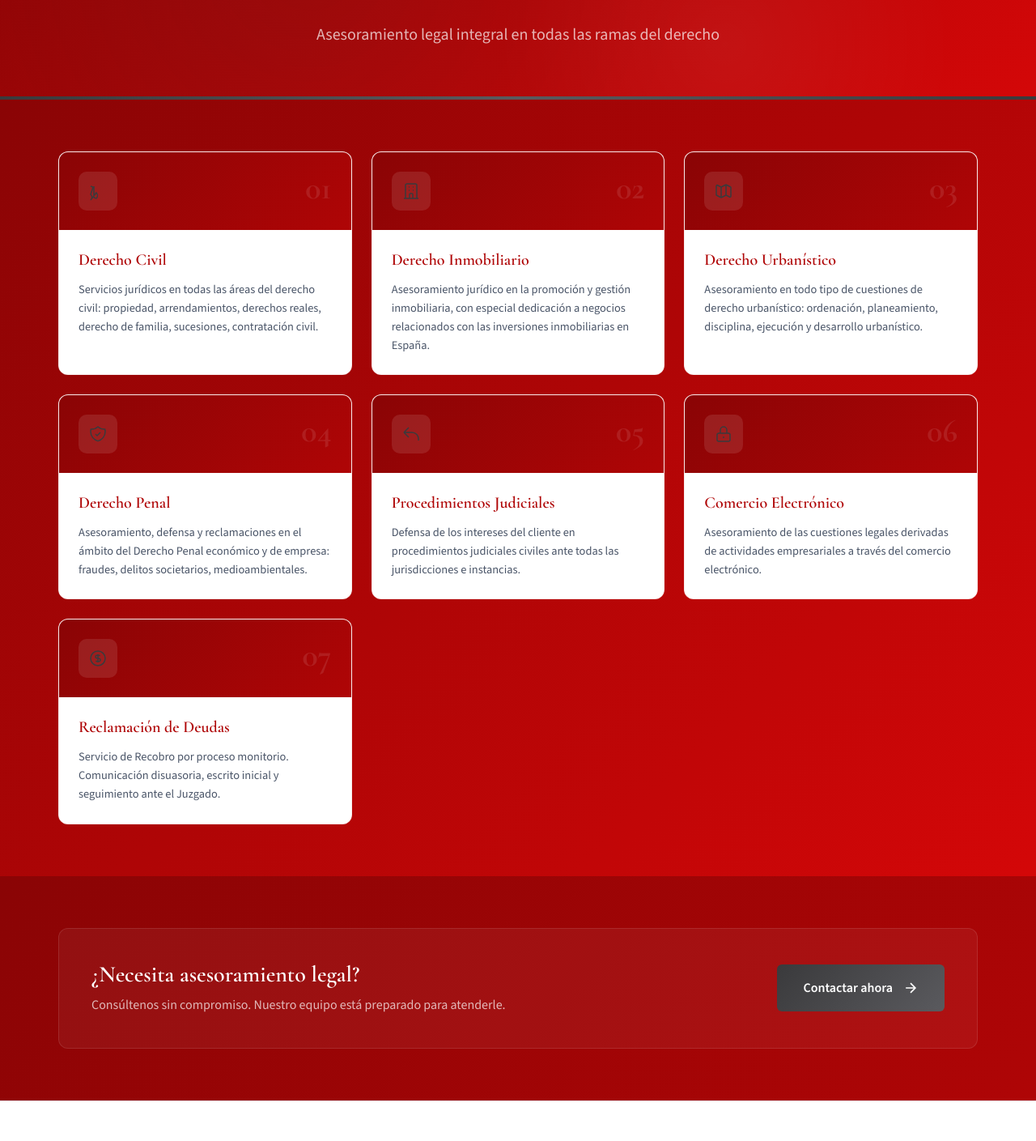
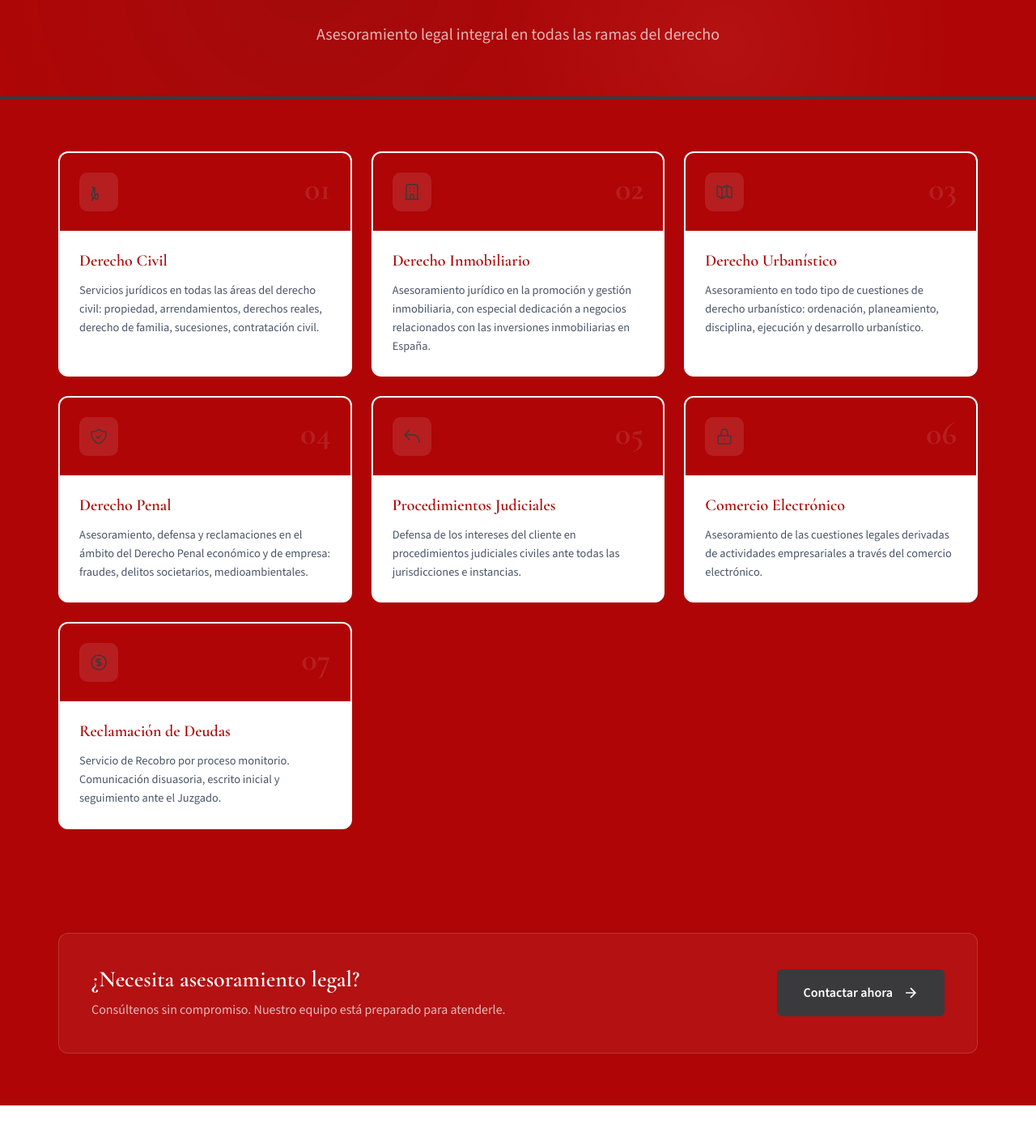
Before and after one commit to rubenvg16/ccs-contacto, an Angular app: page /servicios in a window 1280 px wide. Shown: the part 299-1708 px from the top of the page at 81% size. Built offline with nearby package versions, Linux system fonts and the light colour scheme.

Commit message:
fix: servicios - white borders, remove shadows and gradients

```diff
--- a/src/app/pages/servicios.component.scss
+++ b/src/app/pages/servicios.component.scss
@@ -21,7 +21,7 @@
 .page-hero {
   position: relative;
   padding: 8rem 2rem 4rem;
-  background: linear-gradient(135deg, #8a0405 0%, #af0506 50%, #d40708 100%);
+  background: #af0506;
   overflow: hidden;
 }
 
@@ -75,13 +75,13 @@
   left: 0;
   width: 100%;
   height: 4px;
-  background: linear-gradient(90deg, var(--color-accent), var(--color-accent-light), var(--color-accent));
+  background: var(--color-accent);
 }
 
 // Services Section
 .services-section {
   padding: 4rem 0;
-  background: linear-gradient(135deg, #8a0405 0%, #af0506 50%, #d40708 100%);
+  background: #af0506;
 }
 
 .services-grid {
@@ -102,39 +102,25 @@
   background: #ffffff;
   border-radius: 12px;
   overflow: hidden;
-  border: 1px solid rgba(175, 5, 6, 0.08);
-  transition: all 0.4s cubic-bezier(0.4, 0, 0.2, 1);
+  border: 2px solid #ffffff;
+  transition: all 0.3s ease;
   display: flex;
   flex-direction: column;
   animation: fadeInUp 0.6s ease-out backwards;
 
   &:hover {
-    transform: translateY(-8px);
-    box-shadow: 0 20px 40px rgba(175, 5, 6, 0.15);
-    border-color: var(--color-accent);
-
-    .card-header {
-      background: linear-gradient(135deg, var(--color-primary) 0%, var(--color-primary-light) 100%);
-    }
-
-    .card-link {
-      color: var(--color-accent);
-
-      svg {
-        transform: translateX(4px);
-      }
-    }
+    transform: translateY(-4px);
+    border-color: rgba(255, 255, 255, 0.7);
   }
 }
 
 .card-header {
   position: relative;
   padding: 1.5rem;
-  background: linear-gradient(135deg, var(--color-primary-dark) 0%, var(--color-primary) 100%);
+  background: var(--color-primary);
   display: flex;
   justify-content: space-between;
   align-items: flex-start;
-  transition: all 0.4s ease;
 }
 
 .service-icon {
@@ -185,7 +171,7 @@
 // Contact CTA
 .contact-cta {
   padding: 4rem 0;
-  background: linear-gradient(135deg, #8a0405 0%, #af0506 100%);
+  background: #af0506;
 }
 
 .cta-box {
@@ -196,7 +182,7 @@
   padding: 2.5rem;
   background: rgba(255, 255, 255, 0.05);
   border-radius: 12px;
-  border: 1px solid rgba(255, 255, 255, 0.1);
+  border: 1px solid rgba(255, 255, 255, 0.15);
 
   @media (max-width: 768px) {
     flex-direction: column;
@@ -224,7 +210,7 @@
   align-items: center;
   gap: 0.75rem;
   padding: 1rem 2rem;
-  background: linear-gradient(135deg, var(--color-accent) 0%, var(--color-accent-light) 100%);
+  background: var(--color-accent);
   color: #ffffff;
   font-family: var(--font-body);
   font-size: 1rem;
@@ -240,8 +226,7 @@
   }
 
   &:hover {
-    transform: translateY(-2px);
-    box-shadow: 0 8px 25px rgba(58, 58, 60, 0.4);
+    background: var(--color-accent-light);
 
     svg {
       transform: translateX(4px);
```
